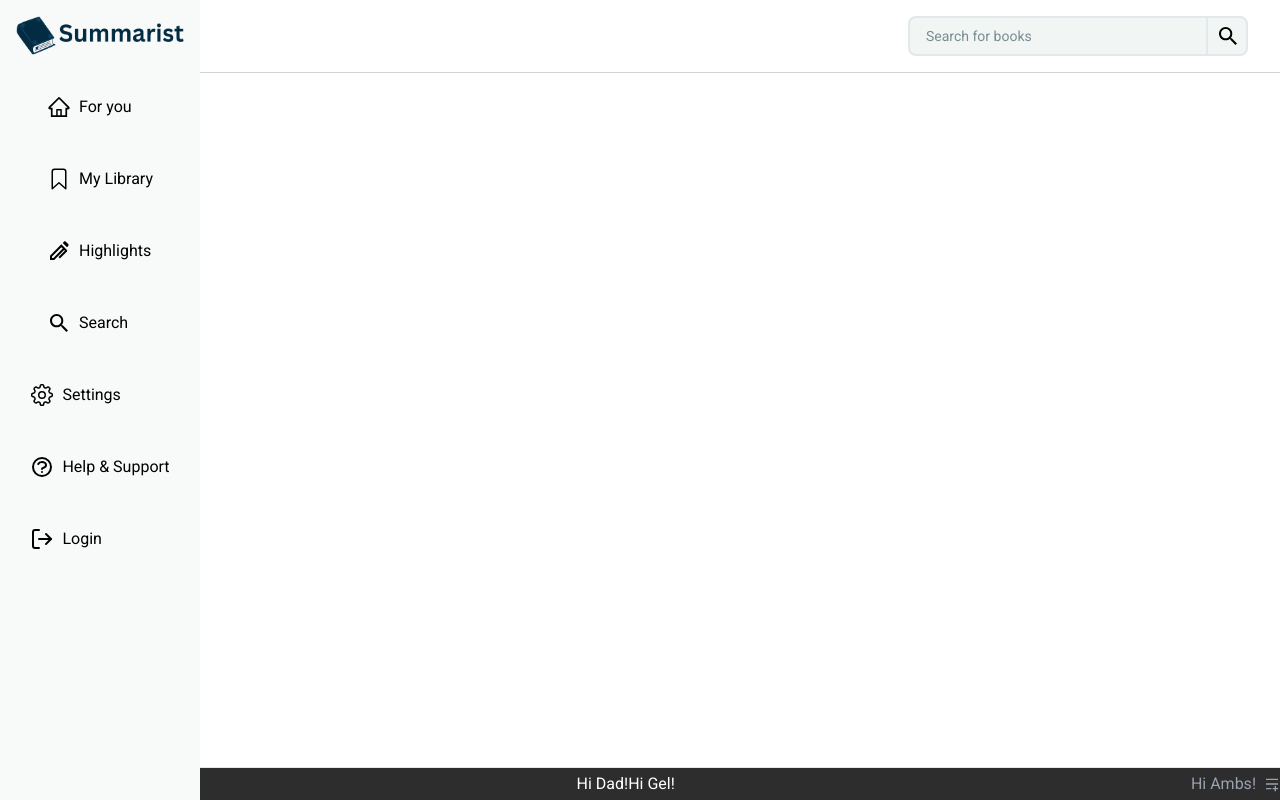
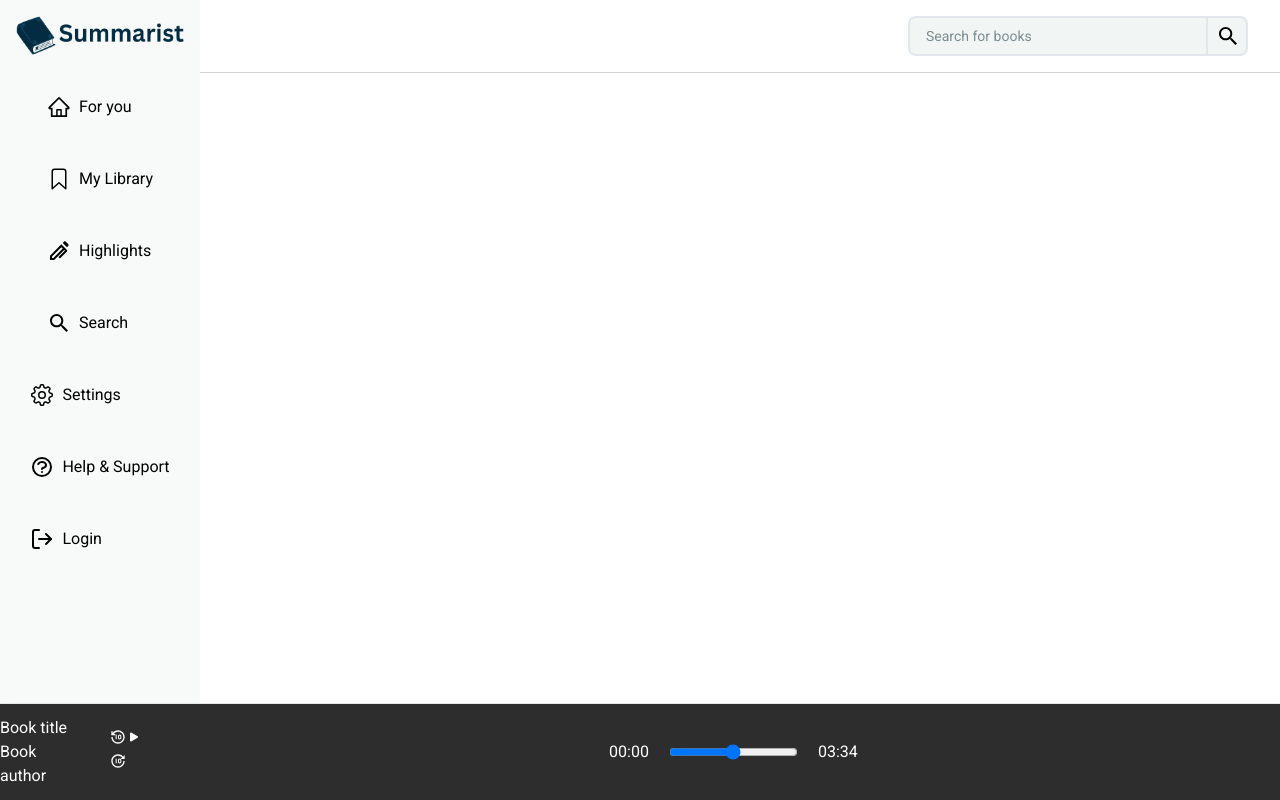
Before and after one commit to tjsaverin09/summarists-internship-, a Next.js app: page /player/1 in a window 1280 px wide. Built offline with nearby package versions, Linux system fonts and the light colour scheme; no server answers.

Commit message:
in midst of replacing api with redux in the player

```diff
--- a/app/player/[id]/layout.tsx
+++ b/app/player/[id]/layout.tsx
@@ -13,12 +13,12 @@ export default function PageLayout({ children }: LayoutProps) {
     >
       <Searchbar />
       <div style={{ display: "flex", flex: 1 }}>
-        <aside style={{ width: "300px", backgroundColor: "f5f5f5" }}>
+        <aside style={{ width: "300px", backgroundColor: "f5f5f5", height: "600px" }}>
           <Sidebar />
         </aside>
         <main style={{ flex: 1, padding: "20px" }}>{children}</main>
       </div>
-      <div className="fixed bottom-0 left-0 right-0 z-50 bg-white border-t border-gray-200 shadow-lg">
+      <div className="fixed bottom-0 left-0 right-0 z-5000 bg-white border-t border-gray-200 shadow-lg">
         <AudioPlayer />
       </div>
     </div>
--- a/app/player/[id]/page.tsx
+++ b/app/player/[id]/page.tsx
@@ -1,5 +1,6 @@
 "use client";
 
+import { useGetBooksQuery } from "@/redux/allBookApiSlice";
 import { useState, useEffect } from "react";
 import axios from "axios";
 import { useParams } from "next/navigation";
@@ -11,6 +12,7 @@ interface Book {
 }
 
 export default function player() {
+  const { data: allBooks } = useGetBooksQuery()
   const params = useParams();
   const [isLoading, setIsLoading] = useState<boolean>(false);
   const [bookId, setBookId] = useState<string | string[]>('');
--- a/components/SelectedBook.tsx
+++ b/components/SelectedBook.tsx
@@ -7,8 +7,6 @@ import { FaCirclePlay } from "react-icons/fa6";
 
 export default function SelectedBooks() {
   const { data: book, error, isLoading, refetch } = useGetSingleBookQuery('selectedBookApi');
-  console.log("SelectedBook - book object:", book); // ← Add this line
-  console.log("SelectedBook - book.id:", book?.id); // ← And this line
 
   if (isLoading) return <div>Loading...</div>;
   if (error) return <div>Error loading book</div>;
--- a/redux/allBookApiSlice.ts
+++ b/redux/allBookApiSlice.ts
@@ -0,0 +1,24 @@
+import { createApi, fetchBaseQuery } from '@reduxjs/toolkit/query/react';
+
+interface Book {
+    id: string;
+    title: string;
+    summary: string;
+    imageLink: string;
+    author: string;
+}
+
+export const allBooksApi = createApi({
+    reducerPath: "allBooksApi",
+    baseQuery: fetchBaseQuery({
+        baseUrl:
+        `https://us-central1-summaristt.cloudfunctions.net/getBooks`,
+    }),
+    endpoints: (builder) => ({
+        getBooks: builder.query<Book[], void>({
+            query: () => ``,
+        }),
+    }),
+});
+
+export const { useGetBooksQuery } = allBooksApi;
--- a/redux/store.ts
+++ b/redux/store.ts
@@ -5,6 +5,7 @@ import loginModalSlice from "../redux/loginModalSlice";
 import { selectedBookApi } from "./selectedBookApiSlice";
 import { recBooksApi } from "./recBooksApiSlice";
 import { sugBooksApi } from "./sugBooksApiSlice";
+import { allBooksApi } from "./allBookApiSlice";
 
 
 const logger = createLogger({
@@ -17,14 +18,15 @@ export const store = configureStore({
     loginModal: loginModalSlice,
     [selectedBookApi.reducerPath]: selectedBookApi.reducer,
     [recBooksApi.reducerPath]: recBooksApi.reducer,
-    [sugBooksApi.reducerPath]: sugBooksApi.reducer
+    [sugBooksApi.reducerPath]: sugBooksApi.reducer,
+    [allBooksApi.reducerPath]: allBooksApi.reducer
   },
   middleware: (getDefaultMiddleware) =>
     getDefaultMiddleware({
       serializableCheck: {
         ignoredActions: ["persist/PERSIST"],
       },
-    }).concat(selectedBookApi.middleware, recBooksApi.middleware, sugBooksApi.middleware, logger),
+    }).concat(selectedBookApi.middleware, recBooksApi.middleware, sugBooksApi.middleware, allBooksApi.middleware, logger),
 });
 
 setupListeners(store.dispatch);
--- a/src/components/AudioPlayer.tsx
+++ b/src/components/AudioPlayer.tsx
@@ -1,102 +1,23 @@
-'use client'
+"use client";
 
-import { useState, useEffect } from 'react';
-import { useParams } from 'next/navigation';
-import { RiMenuAddLine } from 'react-icons/ri';
-import { useGetSingleBookQuery } from '@/redux/selectedBookApiSlice';
-import { useGetRecBooksQuery } from '@/redux/recBooksApiSlice';
-import { useGetSugBooksQuery } from '@/redux/sugBooksApiSlice';
-import TrackInfo  from '@/src/components/TrackInfo';
-import Controls from '@/src/components/Controls';
-import ProgressBar from './ProgressBar';
-import VolumeControl from './VolumeControl';
-import PlayList from './PlayList';
-
-interface Book {
-  id: string;
-  title: string;
-  author: string;
-  imageLink?: string;
-  audioLink?: string;
-  subTitle?: string;
-}
+import { useState } from "react";
+import { RiMenuAddLine } from "react-icons/ri";
+import TrackInfo from "@/src/components/TrackInfo";
+import Controls from "@/src/components/Controls";
+import ProgressBar from "./ProgressBar";
+import VolumeControl from "./VolumeControl";
+import PlayList from "./PlayList";
 
 export default function AudioPlayer() {
-    const [openDrawer, setOpenDrawer] = useState(false);
-    const [bookId, setBookId] = useState<string | null>(null);
-    const [currentBook, setCurrentBook] = useState<Book | null>(null);
+  const [openDrawer, setOpenDrawer] = useState(false);
 
-    const params = useParams();
-
-    // Extract book ID from URL
-    useEffect(() => {
-        if (params?.id) {
-            const id = Array.isArray(params.id) ? params.id[0] : params.id;
-            setBookId(id);
-        }
-    }, [params]);
-
-    // Try to fetch from selectedBookApi first
-    const { data: selectedBook } = useGetSingleBookQuery(bookId!, {
-        skip: !bookId,
-    });
-
-    // Fetch from recommended books
-    const { data: recBooks } = useGetRecBooksQuery(undefined, {
-        skip: !bookId,
-    });
-
-    // Fetch from suggested books
-    const { data: sugBooks } = useGetSugBooksQuery(undefined, {
-        skip: !bookId,
-    });
-
-    // Find the current book from any of the three sources
-    useEffect(() => {
-        if (!bookId) return;
-
-        let foundBook: Book | null = null;
-
-        // First, try the direct book query
-        if (selectedBook) {
-            foundBook = selectedBook;
-        }
-        // Then search in recommended books
-        else if (recBooks && Array.isArray(recBooks)) {
-            foundBook = recBooks.find(book => book.id === bookId) || null;
-        }
-        // Finally, search in suggested books
-        else if (sugBooks && Array.isArray(sugBooks)) {
-            foundBook = sugBooks.find(book => book.id === bookId) || null;
-        }
-
-        setCurrentBook(foundBook);
-    }, [bookId, selectedBook, recBooks, sugBooks]);
-
-    return (
-        <div>
-              <div className="min-h-8 bg-[#2e2d2d] flex flex-col gap-9 lg:flex-row justify-between items-center text-white p-[0.5rem_10px]">
-        <TrackInfo currentBook={currentBook} />
-        <div className="w-full flex flex-col items-center gap-1 m-auto flex-1">
-          <Controls currentBook={currentBook} />
-          <ProgressBar />
-        </div>
-        <div className="flex items-center gap-2 text-gray-400">
-          <VolumeControl />
-          <button onClick={() => setOpenDrawer((prev) => !prev)}>
-            <RiMenuAddLine />
-          </button>
-        </div>
+  return (
+    <div>
+      <div className="min-h-24 bg-[#2e2d2d] flex gap-9 lg:flex-row justify-between items-center text-white p-[0.5rem_10px]">
+        <TrackInfo />
+        <Controls />
+        <ProgressBar />
       </div>
-      <div
-        className={`transition-max-height duration-300 ease-in-out overflow-hidden ${
-          openDrawer? 'max-h-72' : 'max-h-0'
-        }`}
-      >
-        <div className="bg-[#4c4848] text-white max-h-72 overflow-y-auto">
-          <PlayList />
-        </div>
-      </div>
-        </div>
-    )
+    </div>
+  );
 }
--- a/src/components/Controls.tsx
+++ b/src/components/Controls.tsx
@@ -1,7 +1,22 @@
+import { useState } from "react";
+import {
+  BsFillPauseFill,
+  BsFillPlayFill,
+} from "react-icons/bs";
+import { RiForward10Fill, RiReplay10Line } from "react-icons/ri";
+
 export default function Controls() {
-    return (
-        <>
-        Hi Dad!
-        </>
-    )
+  return(
+    <div className="player-controls">
+      <button className="rewind-btn">
+        <RiReplay10Line />
+      </button>
+      <button className="play-btn">
+        <BsFillPlayFill />
+      </button>
+      <button className="fast-forward__btn">
+        <RiForward10Fill />
+      </button>
+    </div>
+  );
 }
--- a/src/components/ProgressBar.tsx
+++ b/src/components/ProgressBar.tsx
@@ -1,7 +1,9 @@
 export default function ProgressBar() {
     return(
-        <>
-        Hi Gel!
-        </>
+        <div className="flex items-center justify-center gap-5 w-full">
+      <span>00:00</span>
+      <input className="max-w-[80%] bg-gray-300" type="range" />
+      <span>03:34</span>
+    </div>
     )
 }
--- a/src/components/TrackInfo.tsx
+++ b/src/components/TrackInfo.tsx
@@ -1,7 +1,19 @@
 export default function TrackInfo() {
     return (
-        <>
-        Hi Mom!
-        </>
+        <div className="track-info">
+            <div className="track-info__img--wrapper">
+                <div className="track-info__img">
+
+                </div>
+            </div>
+            <div className="track-info__descr">
+                <div className="track-info__title">
+                    Book title
+                </div>
+                <div className="track-info__author">
+                    Book author
+                </div>
+            </div>
+        </div>
     )
 }
```
